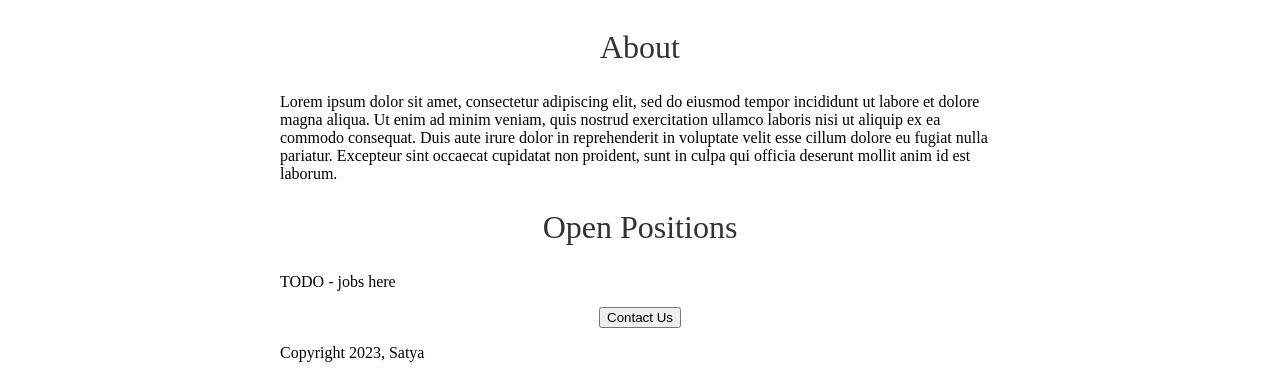
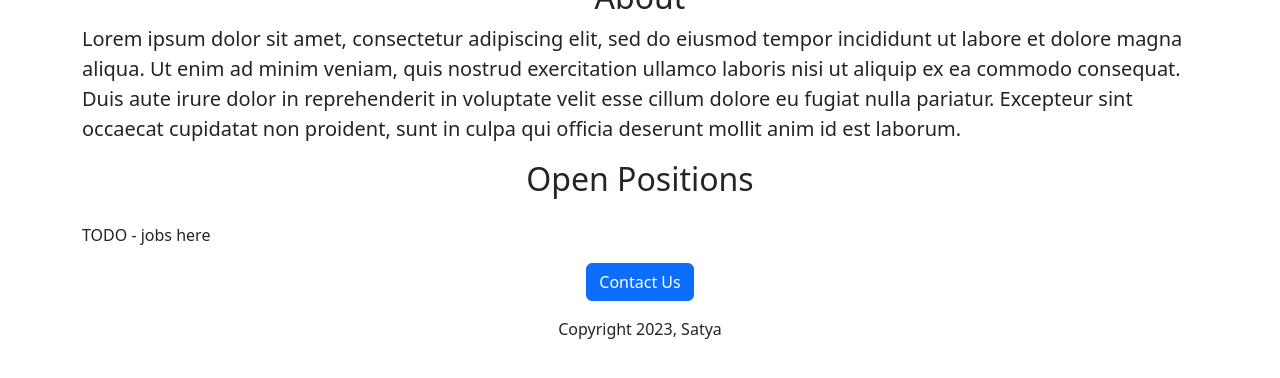
Before and after one commit to Satyaprakash20018/career-website, a Flask app: page / in a window 1280 px wide. Shown: the part 462-840 px from the top of the page. After the commit the page ends 801 px from the top, so only its background shows below. Run offline with Flask 3, Linux system fonts and the light colour scheme.

Commit message:
using bootstrap css

```diff
--- a/templates/home.html
+++ b/templates/home.html
@@ -4,51 +4,30 @@
   <meta charset="UTF-8">
   <meta http-equiv="X-UA-Compatible" content="IE=edge">
   <meta name="viewport" content="width=device-width, initial-scale=1.0">
+  <link href="https://cdn.jsdelivr.net/npm/bootstrap@5.3.1/dist/css/bootstrap.min.css" rel="stylesheet" integrity="sha384-4bw+/aepP/YC94hEpVNVgiZdgIC5+VKNBQNGCHeKRQN+PtmoHDEXuppvnDJzQIu9" crossorigin="anonymous">
   <title> Career Page </title>
   <style>
-    h1 {
-      font-size: 40px;
-      font-weight: normal;
-      color: rgb(30,30,30);
-      text-align:center;
-    }
-    #banner {
-      width:100%;
+    #banner{
+      width: 100%;
       height: 360px;
-      object-fit: cover;
-    }
-
-    h2 {
-      text-align:center;
-      font-size: 32px;
-      font-weight:normal;
-      color: rgb(50,50,50);
-    }
-
-    #container {
-      max-width: 720px;
-      margin: 0 auto;
-    }
-
-    .bodytext {
-      font-size:16px;
+      object-fit:cover;
     }
   </style>
 </head>
 <body>
-    <div id='container'>
-    <h1> Careers </h1>
-    <img id='banner' src='https://career-website--satyaprakashsa1.repl.co/static/banner.jpeg', width=50%, height=50% >
-    <h2> About </h2>
-    <p class='bodytext'>
+    <div class='container'>
+    <h1 class='text-center mt-2 mb-4'> Careers </h1>
+    <img class='img-fluid' id='banner' src='https://career-website--satyaprakashsa1.repl.co/static/banner.jpeg', width=50%, height=50% >
+    <h2 class='text-center'> About </h2>
+    <p class='lead'>
       Lorem ipsum dolor sit amet, consectetur adipiscing elit, sed do eiusmod tempor incididunt ut labore et dolore magna aliqua. Ut enim ad minim veniam, quis nostrud exercitation ullamco laboris nisi ut aliquip ex ea commodo consequat. Duis aute irure dolor in reprehenderit in voluptate velit esse cillum dolore eu fugiat nulla pariatur. Excepteur sint occaecat cupidatat non proident, sunt in culpa qui officia deserunt mollit anim id est laborum.
     </p>
-    <h2> Open Positions </h2>
-    <p class='bodytext'>TODO - jobs here </p>
+    <h2 class='text-center mt-2 mb-4'> Open Positions </h2>
+    <p>TODO - jobs here </p>
         <div style="text-align:center;">
-      <button> Contact Us </button>
+      <button class='text-center btn btn-primary btn-lg"'> Contact Us </button>
         </div>
-      <p> Copyright 2023, Satya </p>
+      <p class='text-center mt-3 mb-4'> Copyright 2023, Satya </p>
     </div>
 
 </body>
```
